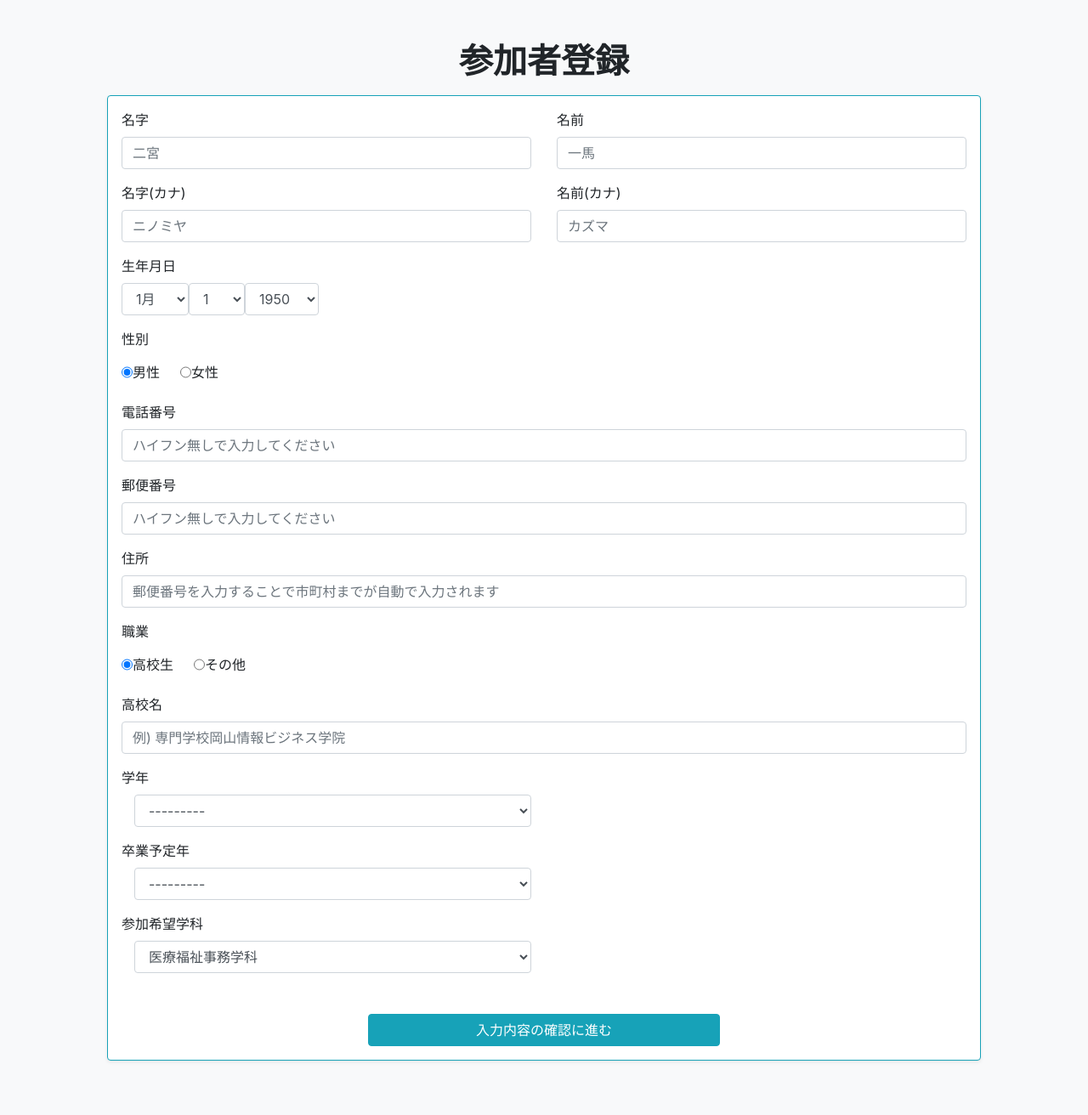
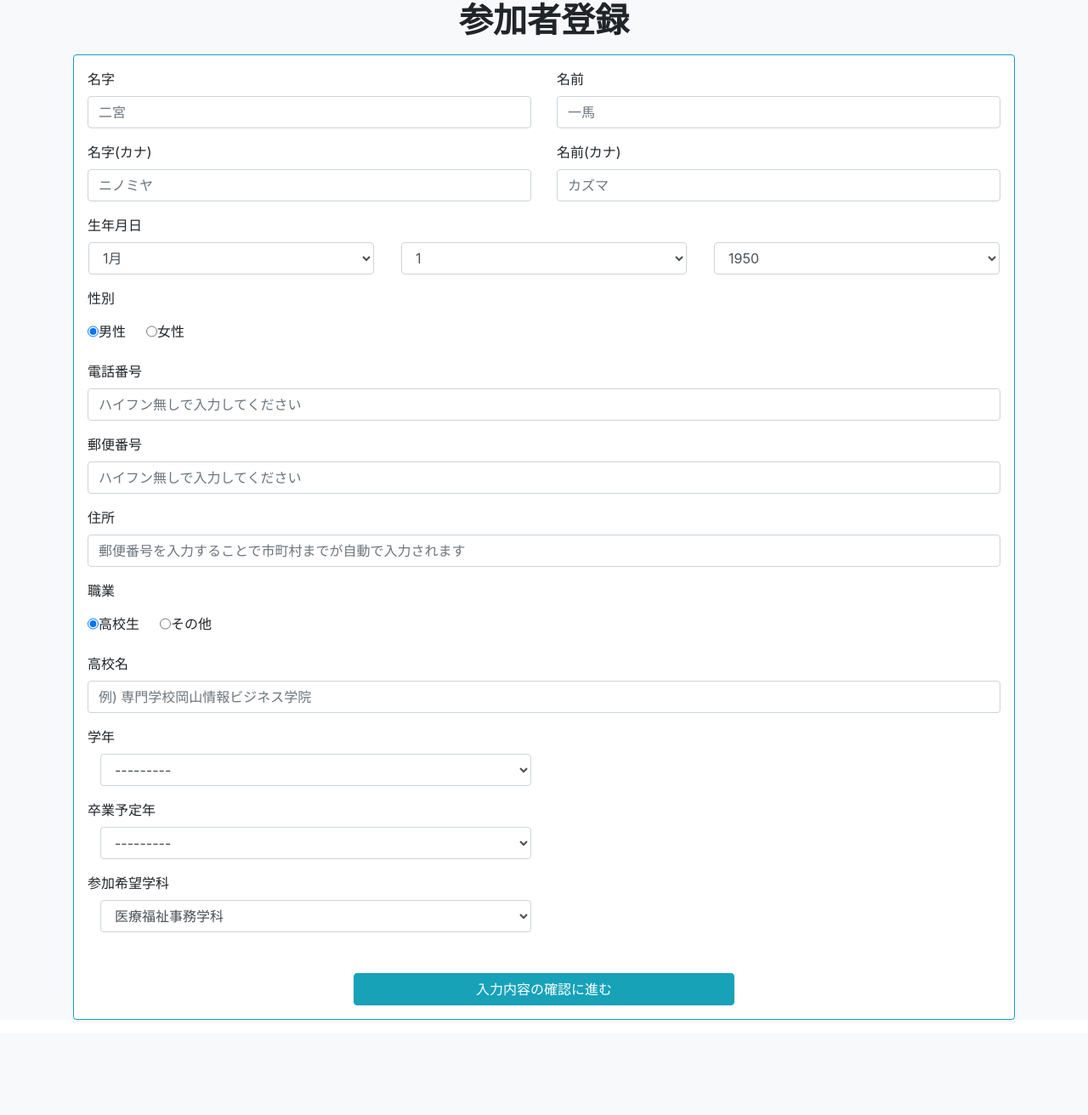
Before and after one commit to momijimanju/pbl-2, a Django app: template pbl/templates/reception/first_entry_form.html in a window 1280 px wide. Shown: the whole page at 85% size. After the commit the page ends 1200 px from the top, so only its background shows below. Run offline with Django 3.2, Linux system fonts and the light colour scheme; the template is opened without the code that fills it: values that come from a table or form of the project are taken from there, others are empty; parts of the project's set-up code (start-up, migrations or seed data) failed here and were passed over; some libraries are stand-ins or nearby versions.

Commit message:
生年月日フォームの表示改善

```diff
--- a/pbl/templates/base.html
+++ b/pbl/templates/base.html
@@ -4,6 +4,7 @@
 
 <head lang="ja">
   <meta charset="UTF-8">
+  <meta name="viewport" content="width=device-width, initial-scale=1">
   <title>{% block title %}受付システム{% endblock %}</title>
   <link rel="stylesheet" href="{% static 'assets/css/bootstrap.min.css' %}">
   <script src="{% static 'assets/js/jquery-3.4.1.min.js' %}"></script>
@@ -13,8 +14,8 @@
 </head>
 
 <body>
-  <section class="bg-light py-5">
-    <div class="container px-5">
+  <section class="bg-light">
+    <div class="container px-2">
       <h1 class="text-center">{% block page_title %}{% endblock %}</h1>
       {% block main %}{% endblock %}
     </div>
--- a/pbl/templates/reception/first_entry_form.html
+++ b/pbl/templates/reception/first_entry_form.html
@@ -47,7 +47,7 @@
     </div>
     <div class="form-group">
       <label for="birthday">{{ form.birthday.label }}</label>
-      <div class="form-inline">
+      <div class="row birthday_select">
           {{ form.birthday }}
       </div>
     </div>
@@ -202,7 +202,7 @@
         $('#formtools_high_school_name').prop('disabled', false);
         $('#formtools_school_year').prop('disabled', false);
         $('#formtools_graduation_year').prop('disabled', false);
-        $('#formtools_high_school_name').prop('required',true);
+        $('#formtools_high_school_name').prop('required', true);
       } else if (radio_val == 2) {
         // 学生ではない場合のフォーム
         $(".student_form").hide();
@@ -220,6 +220,8 @@
 
     // ロード時の初期表示を設定
     change_form($("input[name='profession']:radio:checked").val())
+    //
+    $(".birthday_select").find("select").addClass('col mx-3');
 
     $("input[name='profession']:radio").change(function () {
       let profession_val = $(this).val();
@@ -229,7 +231,10 @@
 </script>
 <!-- 青い枠を消して、ラジオボタンを救いたい。 -->
 <style>
-  textarea:focus, input:focus, input[type]:focus, .uneditable-input:focus {
+  textarea:focus,
+  input:focus,
+  input[type]:focus,
+  .uneditable-input:focus {
     outline: 0;
     box-shadow: none;
     border: 2px solid skyblue;
--- /dev/null
+++ b/pbl/templates/reception/join.html
@@ -0,0 +1,6 @@
+{% extends "base.html" %}
+{% load static widget_tweaks %}
+{% block title %}初回登録画面{% endblock title %}
+{% block page_title %}参加者登録{% endblock page_title %}
+{% block main %}
+{% endblock %}
```
Also changed, not shown: pbl/templates/reception/first_join.html (deleted). Lines whose indentation alone changed are shown as unchanged.
